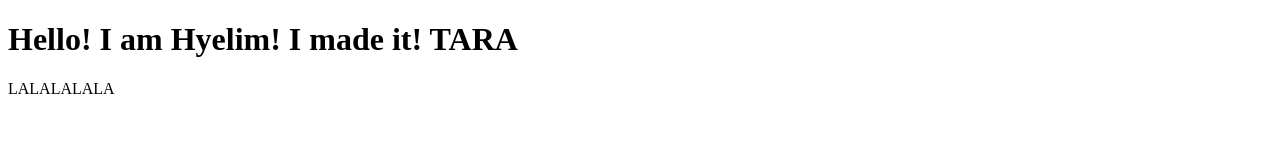
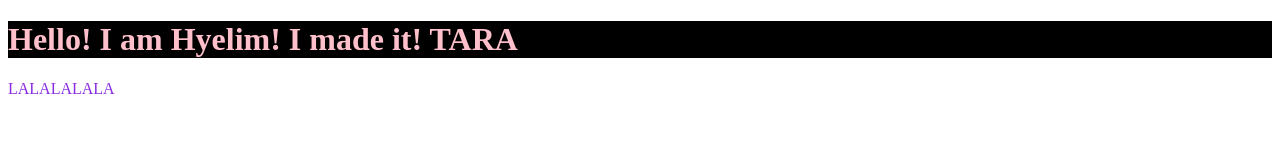
Before and after one commit to hyelim3316/hyelim3316.github.io, a plain HTML site: page index.html in a window 1280 px wide. Drawn offline with Linux system fonts and the light colour scheme.

Commit message:
added first style.css

```diff
--- a/index.html
+++ b/index.html
@@ -4,6 +4,7 @@
 <head>
     <meta charset="UTF-8">
     <title>My first site</title>
+    <link rel="stylesheet" type="text/css" href="style.css">
 </head>
 
 <body>
--- /dev/null
+++ b/style.css
@@ -0,0 +1,8 @@
+h1 {
+    color: pink;
+    background-color: black;
+}
+
+p {
+    color: blueviolet;
+}
```
